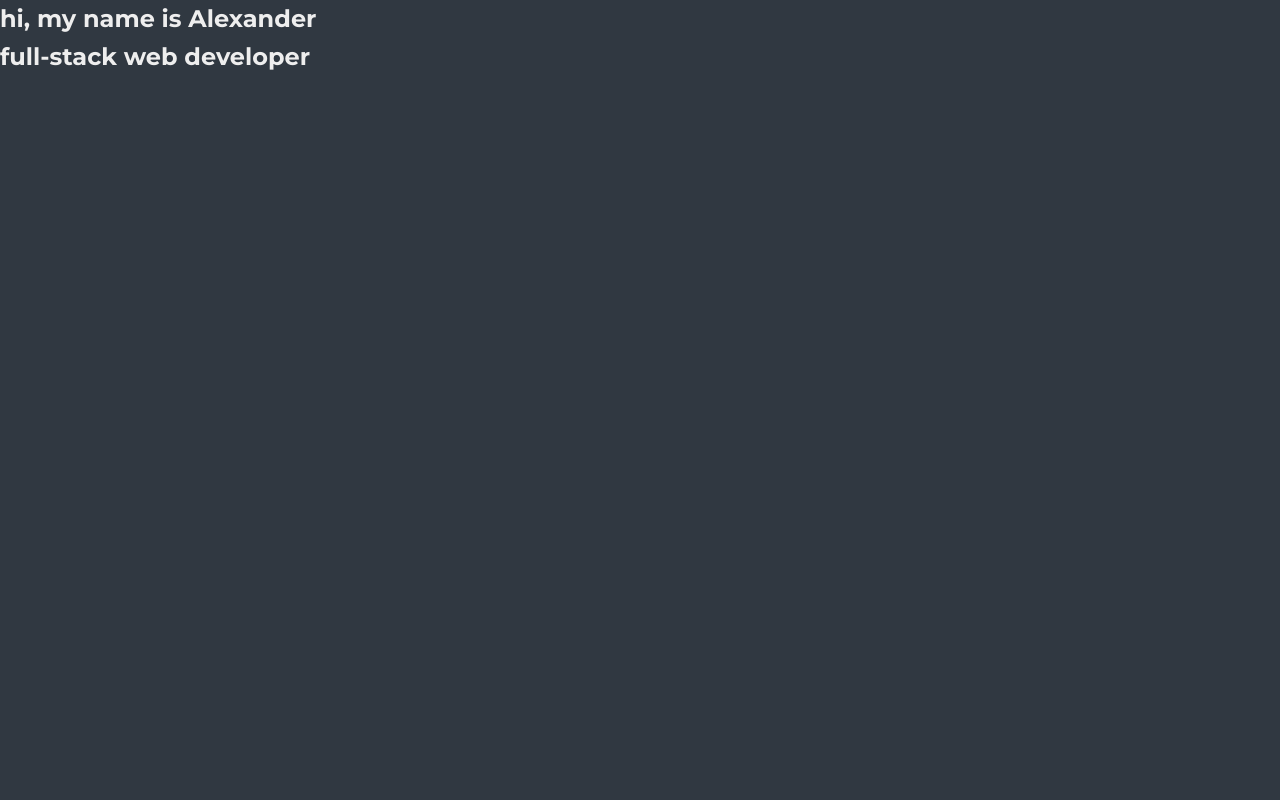
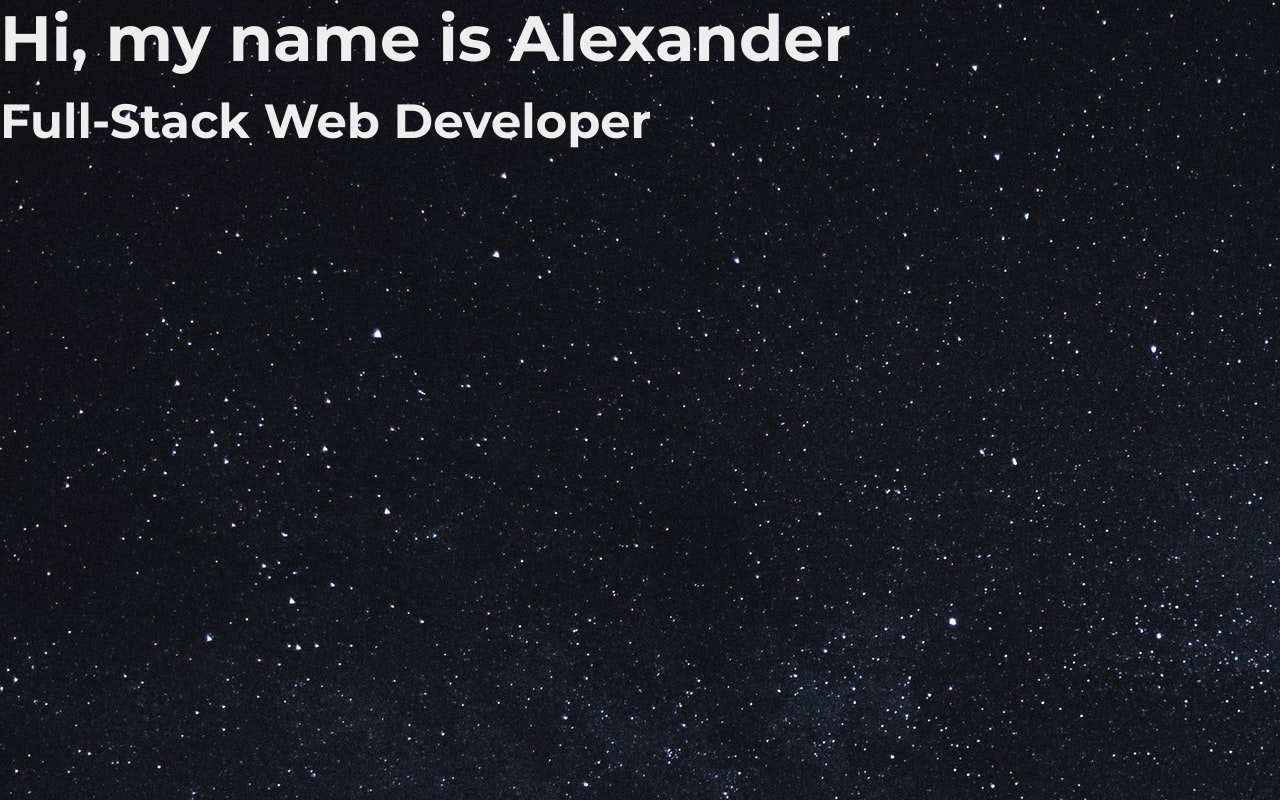
Before and after one commit to alxndrryan/alxndrryan.com, a React (Create React App) app: page / in a window 1280 px wide. Built offline with nearby package versions, Linux system fonts and the light colour scheme.

Commit message:
adds background to landing

```diff
--- a/src/components/Home.js
+++ b/src/components/Home.js
@@ -1,11 +1,13 @@
 const Home = () => {
   return (
-    <>
-      <div>
-        <h2>hi, my name is Alexander</h2>
-        <h2>full-stack web developer</h2>
+    <section className="landing">
+      <div className="dark-overlay">
+        <div className="landing-inner">
+          <h1 className="x-large">Hi, my name is Alexander</h1>
+          <h2 className="large">Full-Stack Web Developer</h2>
+        </div>
       </div>
-    </>
+    </section>
   );
 };
 
--- a/src/css/App.min.css
+++ b/src/css/App.min.css
@@ -1 +1 @@
-.m-1{margin:1rem}.my-1{margin:1rem 0}.p-1{padding:1rem 0}.py-1{padding:1rem 0}.m-2{margin:2rem}.my-2{margin:2rem 0}.p-2{padding:2rem 0}.py-2{padding:2rem 0}.m-3{margin:3rem}.my-3{margin:3rem 0}.p-3{padding:3rem 0}.py-3{padding:3rem 0}.m-4{margin:4rem}.my-4{margin:4rem 0}.p-4{padding:4rem 0}.py-4{padding:4rem 0}.m-5{margin:5rem}.my-5{margin:5rem 0}.p-5{padding:5rem 0}.py-5{padding:5rem 0}.container{max-width:1100px;margin:auto;overflow:hidden;padding:0 2rem;margin-top:6rem;margin-bottom:6rem}.x-large{font-size:4rem;line-height:1.2;margin-bottom:1rem}.large{font-size:3rem;line-height:1.2;margin-bottom:1rem}.medium{font-size:2.5rem;line-height:1.2;margin-bottom:1rem}.lead{font-size:1.5rem;margin-bottom:1rem}.text-primary{color:#d72323}.round-img{border-radius:50%}.line{height:1px;background:#eee;margin:1.5rem 0}.bg-primary{background-color:#d72323;color:#fff;border:#3a4750 1px solid}.bg-light{background-color:#eee;color:#333;border:#3a4750 1px solid}.bg-medium{background-color:#3a4750;color:#fff;border:#303841 1px solid}.bg-dark{background-color:#303841;color:#fff;border:#3a4750 1px solid}*{-webkit-box-sizing:border-box;box-sizing:border-box;margin:0;padding:0}body{font-family:'Montserrat', sans-serif;font-size:1 rem;line-height:1.6;background-color:#303841;color:#eee}
+.m-1{margin:1rem}.my-1{margin:1rem 0}.p-1{padding:1rem 0}.py-1{padding:1rem 0}.m-2{margin:2rem}.my-2{margin:2rem 0}.p-2{padding:2rem 0}.py-2{padding:2rem 0}.m-3{margin:3rem}.my-3{margin:3rem 0}.p-3{padding:3rem 0}.py-3{padding:3rem 0}.m-4{margin:4rem}.my-4{margin:4rem 0}.p-4{padding:4rem 0}.py-4{padding:4rem 0}.m-5{margin:5rem}.my-5{margin:5rem 0}.p-5{padding:5rem 0}.py-5{padding:5rem 0}.container{max-width:1100px;margin:auto;overflow:hidden;padding:0 2rem;margin-top:6rem;margin-bottom:6rem}.x-large{font-size:4rem;line-height:1.2;margin-bottom:1rem}.large{font-size:3rem;line-height:1.2;margin-bottom:1rem}.medium{font-size:2.5rem;line-height:1.2;margin-bottom:1rem}.lead{font-size:1.5rem;margin-bottom:1rem}.text-primary{color:#d72323}.round-img{border-radius:50%}.line{height:1px;background:#eee;margin:1.5rem 0}.bg-primary{background-color:#d72323;color:#fff;border:#3a4750 1px solid}.bg-light{background-color:#eee;color:#333;border:#3a4750 1px solid}.bg-medium{background-color:#3a4750;color:#fff;border:#303841 1px solid}.bg-dark{background-color:#303841;color:#fff;border:#3a4750 1px solid}*{-webkit-box-sizing:border-box;box-sizing:border-box;margin:0;padding:0}body{font-family:'Montserrat', sans-serif;font-size:1 rem;line-height:1.6;background-color:#303841;color:#eee}.landing{position:relative;background:url("../img/stars-img.jpg");height:100vh}
--- a/src/scss/App.scss
+++ b/src/scss/App.scss
@@ -14,3 +14,9 @@ body {
     background-color: $dark-color;
     color: $light-color;
 }
+
+.landing {
+    position: relative;
+    background: url("../img/stars-img.jpg");
+    height: 100vh;
+}
```
Also changed, not shown: src/img/stars-img.jpg (added).
